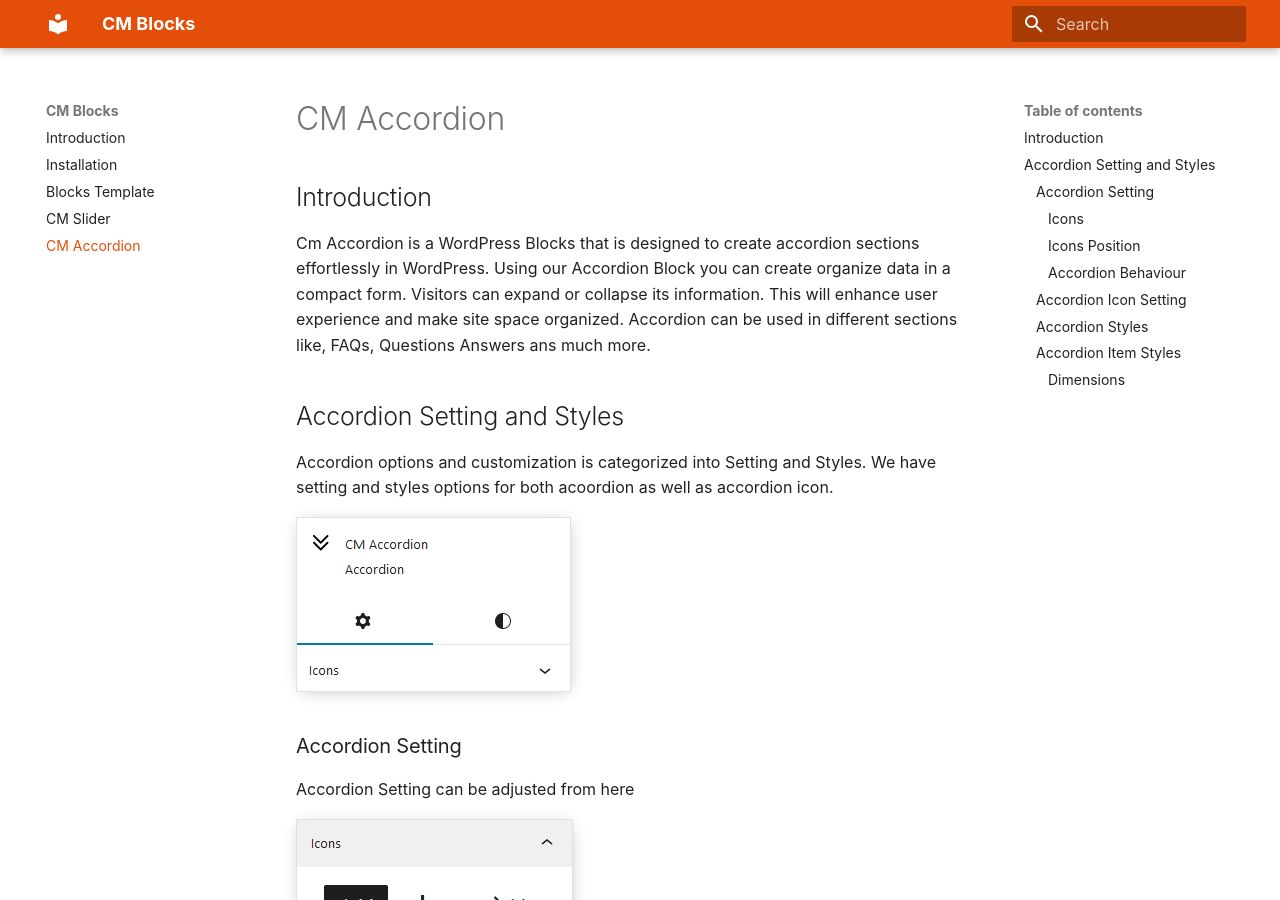
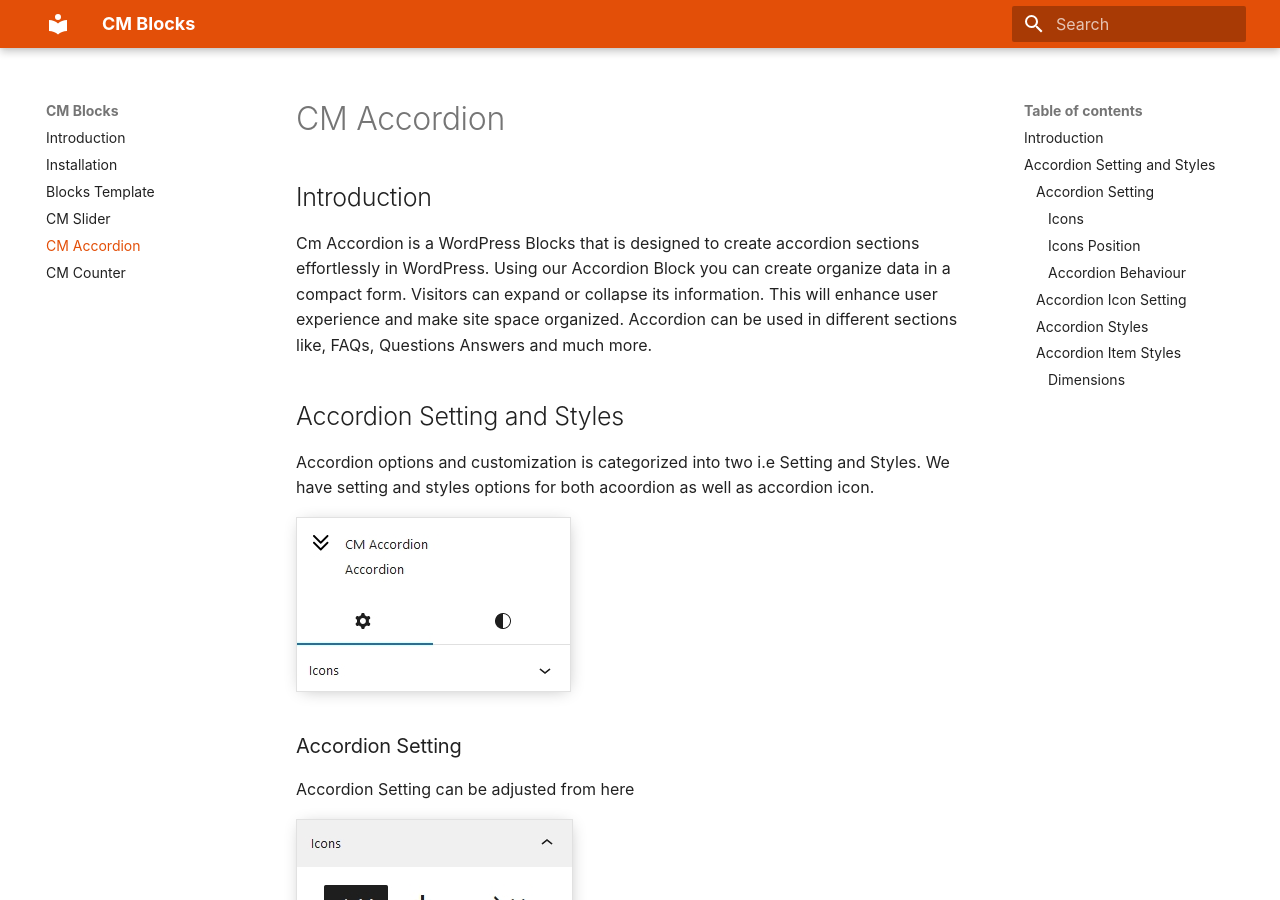
Before and after one commit to codemanas/cm-blocks-docs, an MkDocs documentation site: the page built from docs/accordion.md, in a window 1280 px wide and 900 px high. Built offline with MkDocs 1.6.1 and Material for MkDocs 9.7.7, drawn with Linux system fonts in a browser that asks for light colours; some web fonts are replaced.

Commit message:
counter docs added

```diff
--- a/docs/accordion.md
+++ b/docs/accordion.md
@@ -1,8 +1,8 @@
 ## Introduction
-Cm Accordion is a WordPress Blocks that is designed to create accordion sections effortlessly in WordPress. Using our Accordion Block you can create organize data in a compact form. Visitors can expand or collapse its information. This will enhance user experience and make site space organized. Accordion can be used in different sections like, FAQs, Questions Answers ans much more.
+Cm Accordion is a WordPress Blocks that is designed to create accordion sections effortlessly in WordPress. Using our Accordion Block you can create organize data in a compact form. Visitors can expand or collapse its information. This will enhance user experience and make site space organized. Accordion can be used in different sections like, FAQs, Questions Answers and much more.
 
 ## Accordion Setting and Styles
-Accordion options and customization  is categorized into Setting and Styles. We have setting and styles options for both acoordion as well as accordion icon.
+Accordion options and customization  is categorized into two i.e Setting and Styles. We have setting and styles options for both acoordion as well as accordion icon.
 
 ![CM  Accordion Setting Style Image](img/accordion/setting-style.jpg)
 
--- a/mkdocs.yml
+++ b/mkdocs.yml
@@ -17,3 +17,4 @@
   - Blocks Template: template.md
   - CM Slider: slider.md
   - CM Accordion: accordion.md
+  - CM Counter: counter.md
```
Also changed, not shown: docs/counter.md (added, +54 -0 lines), docs/slider.md (+1 -1 lines), docs/img/counter/counter-patterns.jpg (added), docs/img/counter/counter-setting-style.jpg (added), docs/img/counter/counter-setting.jpg (added), docs/img/counter/thousand-seperator.jpg (added).
